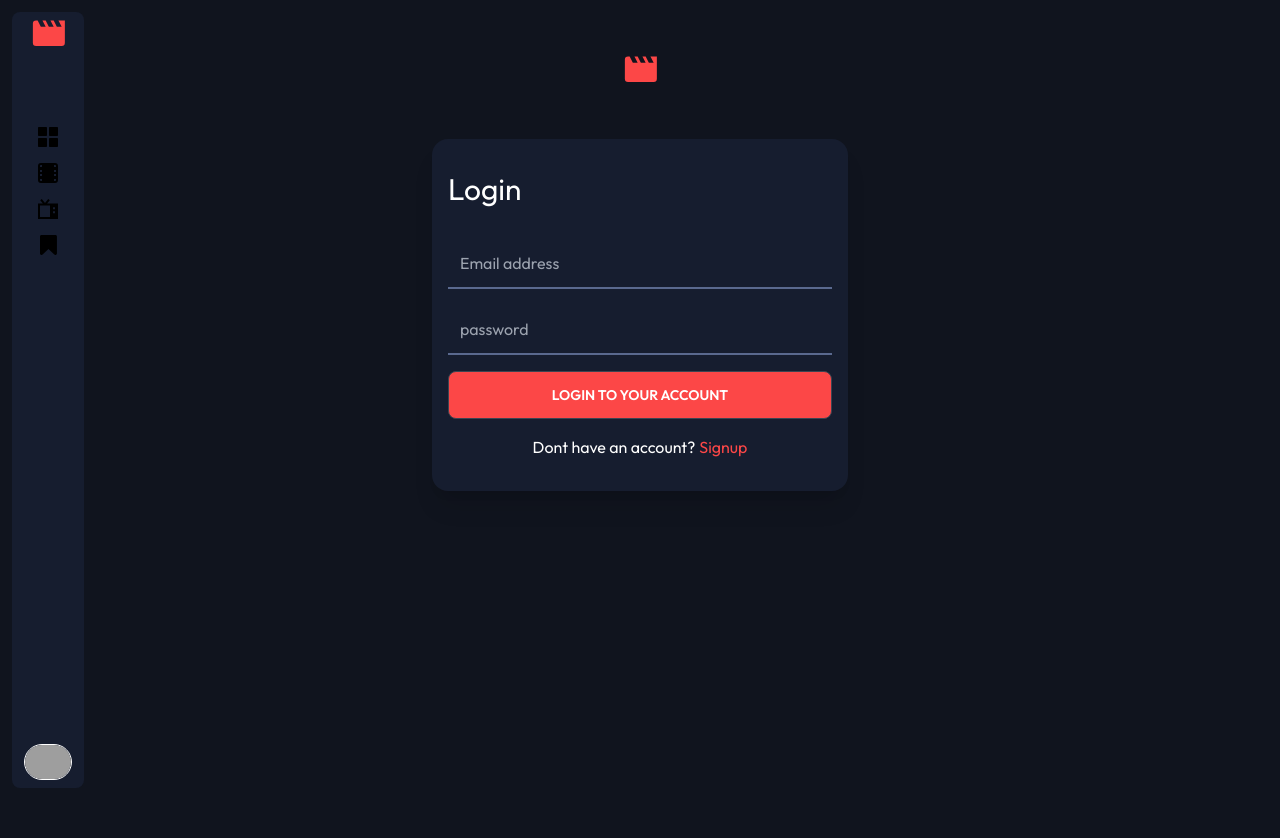
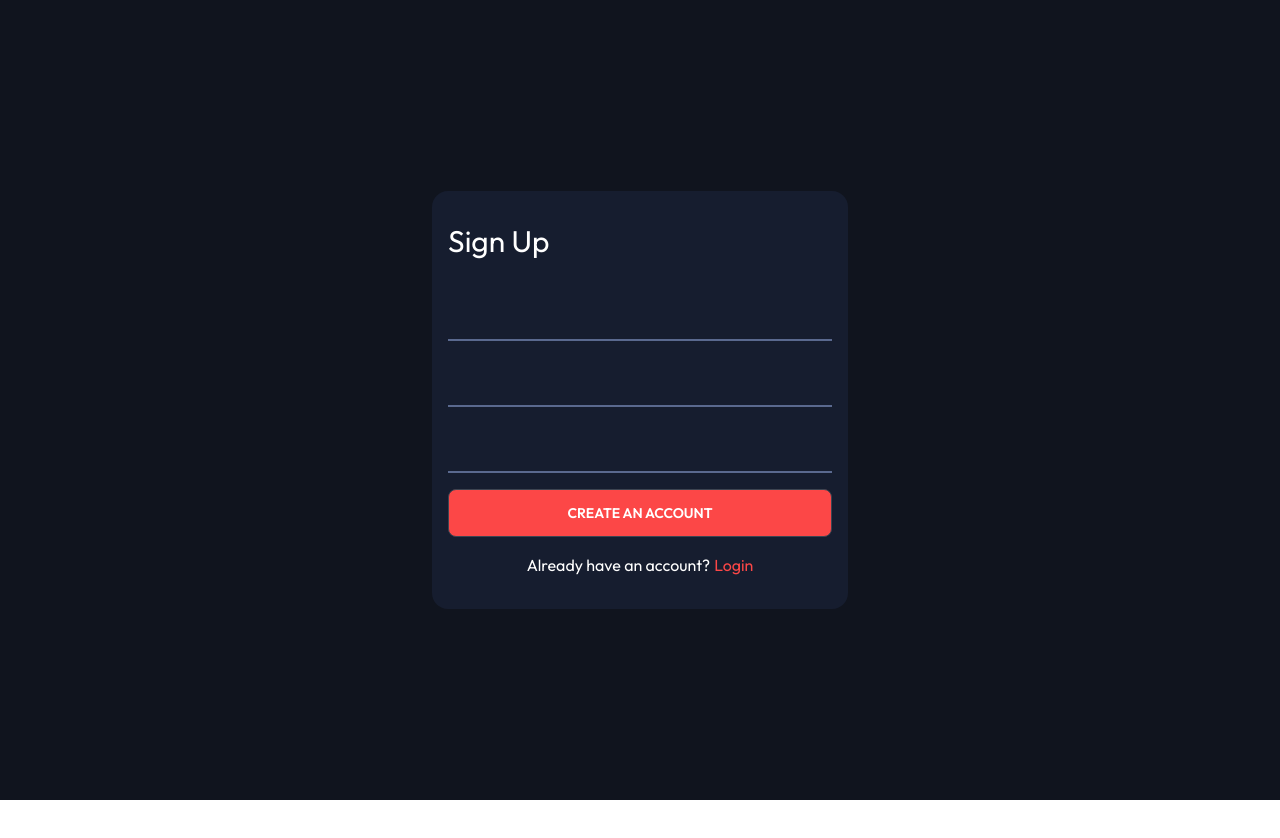
Before and after one commit to EkChills/entertainment-web-app, a React (Vite) app: page / in a window 1280 px wide. Shown: the top 838 px of the page. After the commit the page ends 800 px from the top, so only its background shows below. Built offline with nearby package versions, Linux system fonts and the light colour scheme; grey boxes are pictures that could not be loaded.

Commit message:
new changes

```diff
--- a/src/App.jsx
+++ b/src/App.jsx
@@ -1,5 +1,6 @@
 import React, { useEffect } from 'react'
 import Login from './pages/Login'
+import Signup from './pages/Signup'
 import SideBar from './components/SideBar'
 import Home from './pages/Home'
 import { AppProvider } from './store/Context'
@@ -32,8 +33,8 @@ const App = () => {
       <AppProvider>
         <Routes>
 
-          <Route path="/" element={<SharedLayout />} >
-            <Route index element={<Login loggedIn={loggedIn} setLoggedIn={setLoggedIn} />} />
+          <Route path="/" element={<SharedLayout loggedIn={loggedIn} />} >
+            <Route index element={loggedIn ? <Login loggedIn={loggedIn} setLoggedIn={setLoggedIn} /> : <Signup loggedIn={loggedIn} setLoggedIn={setLoggedIn} />} />
             <Route path='/Home' element={<ProtectedRoute loggedIn={loggedIn}>
               <Home />
             </ProtectedRoute>} />
--- a/src/pages/SharedLayout.jsx
+++ b/src/pages/SharedLayout.jsx
@@ -2,10 +2,10 @@ import { Outlet } from "react-router-dom";
 import SideBar from "../components/SideBar";
 import React from 'react'
 
-const SharedLayout = () => {
+const SharedLayout = ({loggedIn}) => {
   return (
     <>
-      <SideBar />
+      {loggedIn && <SideBar />}
       <Outlet />
     </>
   )
--- a/src/pages/Signup.jsx
+++ b/src/pages/Signup.jsx
@@ -1,20 +1,54 @@
 import React from 'react'
 import LoginButton from '../components/LoginButton'
+import { useNavigate } from 'react-router-dom'
 
-const Signup = () => {
+
+const Signup = ({loggedIn, setLoggedIn}) => {
+  const [userValues, setUserValues] = React.useState({
+    email: '',
+    password: '',
+    repeatPassword: ''
+  })
+  const [invalid, setInvalid] = React.useState(null)
+
+  const handleInputChange = (e) => {
+    const {name, value} = e.target
+    setUserValues(prev => ({...prev, [name]:value}))
+  }
+
+  const navigator = useNavigate();
+
+
+  const onSubmitHandler = (e) => {
+    e.preventDefault();
+    if(userValues.email === '' || userValues.password === '' || userValues.repeatPassword === '') {
+      setInvalid(true)
+      return
+    }
+    else {
+      setLoggedIn(true)
+      setInvalid(false)
+      navigator('/Home')
+    }
+  }
+
+  console.log(userValues);
   return (
     <div className='w-full min-h-[100vh] bg-DarkBlue flex justify-center items-center'>
-      <form className='w-full container mx-auto px-5 '>
+      <form className='w-full container mx-auto px-5 ' onSubmit={onSubmitHandler} >
       <div className="card mx-auto p-4 flex flex-col space-y-4 min-w-[20rem] max-w-[26rem] bg-SemiDarkBlue py-8">
         <h3 className='text-3xl text-PureWhite mb-4'>Sign Up</h3>
-        <div className="w-full py-3 border-b-2 border-GreyishBlue">
-          <input type="text" className=" outline-none indent-3 w-full bg-transparent text-PureWhite caret-Red" placeholder='Email address'  />
+        <div className={`w-full py-3 border-b-2 ${invalid && userValues.email === '' ? 'border-Red' : 'border-GreyishBlue'} ${invalid && userValues.email === '' ? 'flex justify-between' : 'block'} `}>
+          <input name="email" value={userValues.email} onChange={handleInputChange} type="text" className={` outline-none indent-3 ${invalid && userValues.email === '' ? 'w-auto' : 'w-full'}  bg-transparent text-PureWhite caret-Red" placeholder='Email address`} />
+          {invalid && userValues.email === '' && <p className='text-Red'>Can't be empty</p>}
         </div>
-        <div className="w-full py-3 border-b-2 border-GreyishBlue">
-          <input type="password" className=" outline-none indent-3 w-full bg-transparent text-PureWhite caret-Red" placeholder='password'  />
+        <div className={`w-full py-3 border-b-2 ${invalid && userValues.password === '' ? 'border-Red' : 'border-GreyishBlue'} ${invalid && userValues.password === '' ? 'flex justify-between' : 'block'} `}>
+          <input name="password" value={userValues.password} onChange={handleInputChange} type="text" className={` outline-none indent-3 ${invalid && userValues.password === '' ? 'w-auto' : 'w-full'}  bg-transparent text-PureWhite caret-Red" placeholder='Email address`} />
+          {invalid && userValues.password === '' && <p className='text-Red'>Can't be empty</p>}
         </div>
-        <div className="w-full py-3 border-b-2 border-GreyishBlue">
-          <input type="password" className=" outline-none indent-3 w-full bg-transparent text-PureWhite caret-Red" placeholder='Repeat password'  />
+        <div className={`w-full py-3 border-b-2 ${invalid && userValues.repeatPassword === '' ? 'border-Red' : 'border-GreyishBlue'} ${invalid && userValues.repeatPassword === '' ? 'flex justify-between' : 'block'} `}>
+          <input name="repeatPassword" value={userValues.repeatPassword} onChange={handleInputChange} type="text" className={` outline-none indent-3 ${invalid && userValues.repeatPassword === '' ? 'w-auto' : 'w-full'}  bg-transparent text-PureWhite caret-Red" placeholder='Email address`} />
+          {invalid && userValues.repeatPassword === '' && <p className='text-Red'>Can't be empty</p>}
         </div>
         <LoginButton>Create an account</LoginButton>
         <div className="mx-auto flex items-center space-x-1">
```
